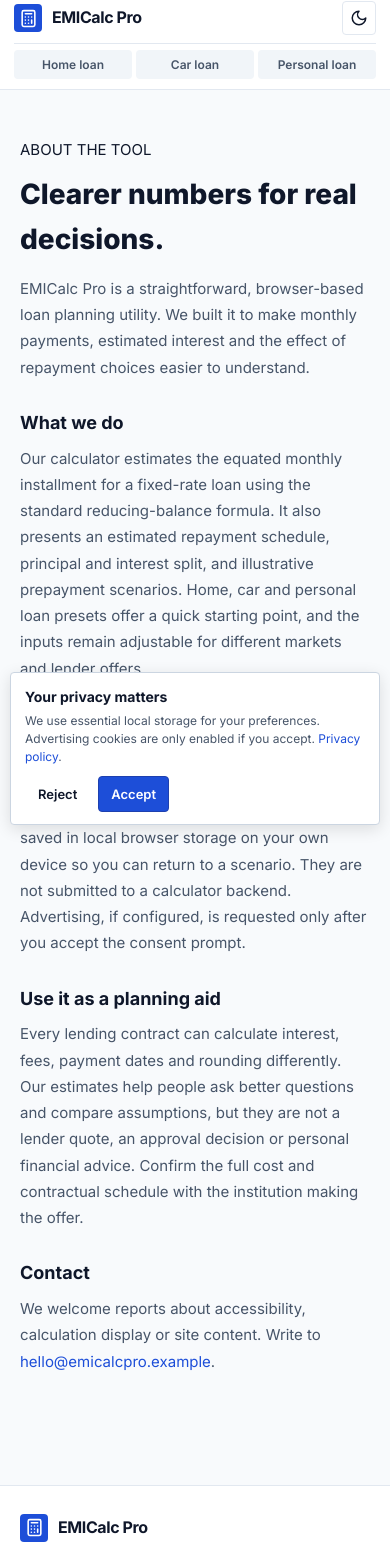
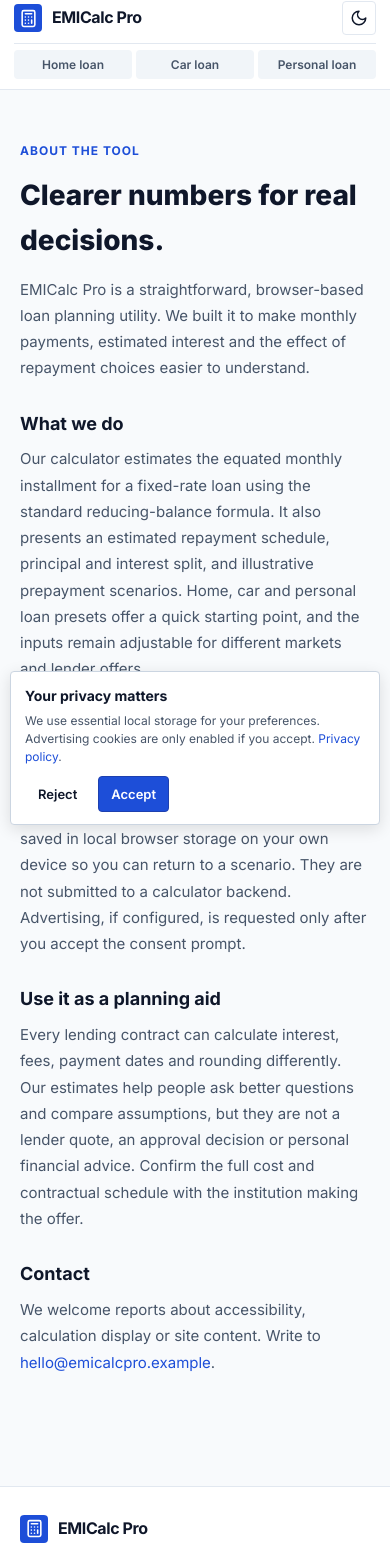
Before and after one commit to Surya0127ks/EMI-CALCI-UTILITY, a Next.js app: page /about in a window 390 px wide. Shown: the part 9-1562 px from the top of the page. Built offline with nearby package versions, Linux system fonts and the light colour scheme; no server answers.

Commit message:
fix: footer layout, eyebrow style, theme color, desktop font sizes, mobile gap tightened

```diff
--- a/src/app/globals.css
+++ b/src/app/globals.css
@@ -51,7 +51,7 @@ body {
   background: var(--bg);
   color: var(--text);
   font-family: var(--font-inter), Inter, -apple-system, BlinkMacSystemFont, "Segoe UI", Roboto, sans-serif;
-  font-size: 15px;
+  font-size: 15.5px;
   line-height: 1.6;
   -webkit-font-smoothing: antialiased;
 }
@@ -408,7 +408,7 @@ input[type=number]::-webkit-inner-spin-button, input[type=number]::-webkit-outer
   color: #ffffff;
   border: 1px solid var(--accent-dark);
   border-radius: var(--radius-sm);
-  font-size: 15px;
+  font-size: 15.5px;
   font-weight: 650;
   cursor: pointer;
   transition: background 0.15s ease;
@@ -549,7 +549,7 @@ input[type=number]::-webkit-inner-spin-button, input[type=number]::-webkit-outer
 }
 .metric strong {
   color: var(--text);
-  font-size: 15px;
+  font-size: 15.5px;
   font-weight: 700;
   font-variant-numeric: tabular-nums;
 }
@@ -792,12 +792,20 @@ th:first-child, td:first-child { text-align: left; }
 /* ==========================================================================
    ARTICLE & FAQ
    ========================================================================== */
+.eyebrow {
+  display: inline-block;
+  color: var(--accent);
+  font-size: 12px;
+  font-weight: 700;
+  letter-spacing: 1px;
+  text-transform: uppercase;
+}
 .article-content { max-width: 820px; margin: 48px auto 60px; }
 .article-intro { margin-bottom: 32px; border-bottom: 1px solid var(--line); padding-bottom: 20px; }
 .article-intro h2 { margin: 6px 0; font-size: 24px; font-weight: 750; color: var(--text); }
 .article-intro p, .article-content section p {
   color: var(--text-muted);
-  font-size: 15px;
+  font-size: 15.5px;
   line-height: 1.75;
 }
 .article-content section { margin: 32px 0; }
@@ -813,7 +821,7 @@ th:first-child, td:first-child { text-align: left; }
 .faq-section summary {
   cursor: pointer;
   color: var(--text);
-  font-size: 15px;
+  font-size: 15.5px;
   font-weight: 650;
   user-select: none;
 }
@@ -835,7 +843,7 @@ th:first-child, td:first-child { text-align: left; }
   padding: 10px 12px;
   color: var(--text);
   background: var(--surface);
-  font-size: 15px;
+  font-size: 15.5px;
   outline: none;
 }
 .contact-card input:focus, .contact-card textarea:focus {
@@ -846,7 +854,7 @@ th:first-child, td:first-child { text-align: left; }
 
 /* Site Footer */
 .site-footer { border-top: 1px solid var(--line); background: var(--surface); margin-top: 40px; }
-.footer-inner { align-items: flex-start; justify-content: space-between; padding-top: 36px; padding-bottom: 30px; }
+.footer-inner { display: flex; align-items: flex-start; justify-content: space-between; padding-top: 36px; padding-bottom: 30px; }
 .footer-brand p { color: var(--text-muted); font-size: 13px; margin: 6px 0 0; }
 .footer-links { display: flex; gap: 48px; }
 .footer-links > div { display: grid; align-content: start; gap: 8px; }
@@ -856,8 +864,10 @@ th:first-child, td:first-child { text-align: left; }
 .preference-link { padding: 0; border: 0; color: var(--text-muted); background: transparent; text-align: left; font-size: 13px; }
 .preference-link:hover { color: var(--accent); }
 .footer-bottom {
+  display: flex;
   min-height: 48px;
   justify-content: space-between;
+  align-items: center;
   border-top: 1px solid var(--line);
   color: var(--text-muted);
   font-size: 13px;
@@ -892,6 +902,18 @@ th:first-child, td:first-child { text-align: left; }
 /* ==========================================================================
    RESPONSIVE (MOBILE & TABLET)
    ========================================================================== */
+
+/* Desktop enhancement for larger screens */
+@media (min-width: 1024px) {
+  .tool-title-group h1 { font-size: 26px; }
+  .calc-heading h2 { font-size: 20px; }
+  .emi-value { font-size: 34px; }
+  .article-intro h2 { font-size: 26px; }
+  .article-content section h2 { font-size: 20px; }
+  .faq-section summary { font-size: 16px; }
+  .legal-page h1 { font-size: 30px; }
+}
+
 @media (max-width: 860px) {
   .header-inner nav {
     overflow-x: auto;
@@ -902,7 +924,7 @@ th:first-child, td:first-child { text-align: left; }
   .header-inner nav a { font-size: 13px; padding: 6px 10px; }
   .calc-grid {
     grid-template-columns: 1fr;
-    gap: 20px;
+    gap: 14px;
   }
   .result-column { min-height: 0; }
   .result-placeholder { display: none; }
--- a/src/app/layout.tsx
+++ b/src/app/layout.tsx
@@ -8,7 +8,7 @@ import { SITE_ORIGIN, SITE_NAME, DEFAULT_DESCRIPTION } from '@/lib/config';
 
 const inter = Inter({ subsets: ['latin'], display: 'swap', variable: '--font-inter' });
 export const metadata: Metadata = { metadataBase: new URL(SITE_ORIGIN), title: { default: `${SITE_NAME} | Free Loan EMI Calculator`, template: `%s | ${SITE_NAME}` }, description: DEFAULT_DESCRIPTION, applicationName: SITE_NAME, alternates: { canonical: '/' }, icons: { icon: '/favicon.svg' }, openGraph: { type: 'website', siteName: SITE_NAME, title: `${SITE_NAME} | Free Loan EMI Calculator`, description: DEFAULT_DESCRIPTION, url: SITE_ORIGIN }, twitter: { card: 'summary_large_image', title: SITE_NAME, description: DEFAULT_DESCRIPTION }, robots: { index: true, follow: true }, verification: { google: 'MghnfqKd9o9deAXYLOZ0hG4hD43MSdIS_oPQxxHffsI' }, other: { 'google-adsense-account': 'ca-pub-4290411400906311' } };
-export const viewport: Viewport = { themeColor: '#247b5b' };
+export const viewport: Viewport = { themeColor: '#1d4ed8' };
 
 export default function RootLayout({ children }: Readonly<{ children: React.ReactNode }>) {
   return <html lang="en" className={inter.variable} suppressHydrationWarning><body><AdLoader /><Header /><main>{children}</main><Footer /><CookieConsent /></body></html>;
```
